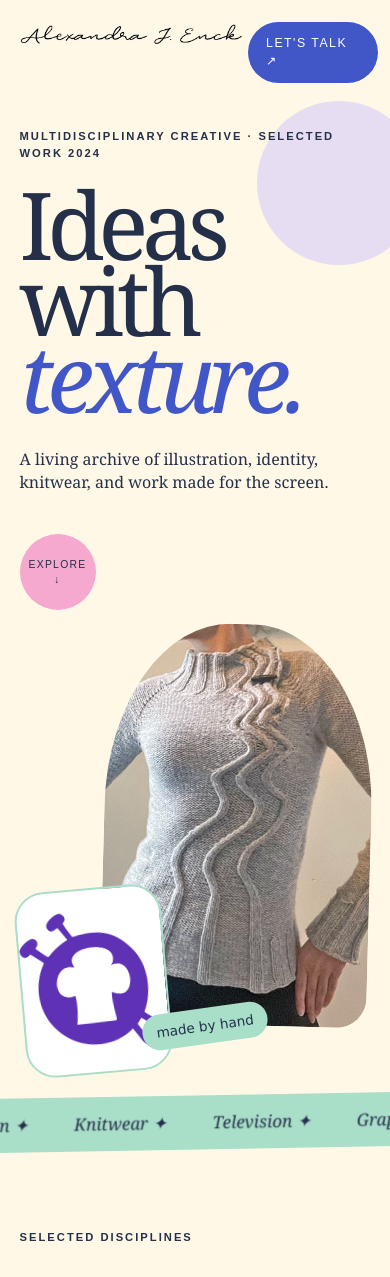
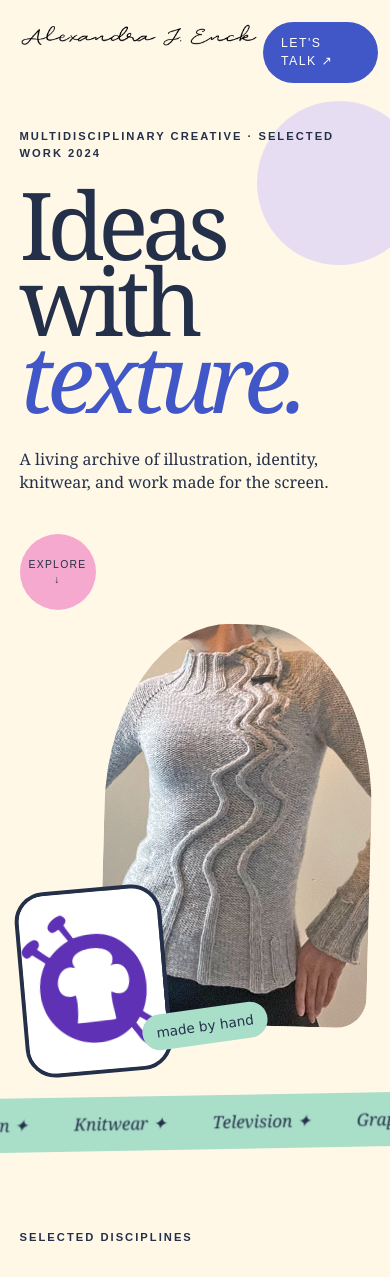
Before and after one commit to alexandraenck/alexandraenck.github.io, a Next.js app: page / in a window 390 px wide. Shown: the top 1277 px of the page. Built offline with nearby package versions, Linux system fonts and the light colour scheme.

Commit message:
Match hero border and enlarge signature

```diff
--- a/app/globals.css
+++ b/app/globals.css
@@ -75,7 +75,7 @@ a { color: inherit; text-decoration: none; }
 }
 .wordmark {
   display: block;
-  width: clamp(288px, 33.6vw, 492px);
+  width: clamp(345.6px, 40.32vw, 590.4px);
 }
 .wordmark img {
   display: block;
@@ -141,7 +141,7 @@ em { font-weight: 400; }
 .hero-image { margin: 0; overflow: hidden; position: absolute; }
 .hero-image img { height: 100%; object-fit: cover; }
 .hero-image-main { background: #d9d0c5; border-radius: 46% 46% 30px 30px; height: 84%; right: 2%; top: 6%; transform: rotate(1.5deg); width: 61%; }
-.hero-image-float { border: 2px solid var(--mint); border-radius: 30px; bottom: 3%; height: 38%; left: 3%; transform: rotate(-5deg); width: 38%; z-index: 2; }
+.hero-image-float { border: 4px solid var(--ink); border-radius: 30px; bottom: 3%; height: 38%; left: 3%; transform: rotate(-5deg); width: 38%; z-index: 2; }
 .hero-image-float img { object-fit: contain; background: white; }
 .scribble { background: var(--mint); border-radius: 100px; bottom: 8%; color: var(--ink); font-family: "Comic Sans MS", cursive; font-size: clamp(.85rem, 1.5vw, 1.25rem); left: 40%; padding: 8px 14px; position: absolute; transform: rotate(-8deg); z-index: 3; }
 .hero-index { bottom: 3.4vw; font-family: Georgia, "Times New Roman", serif; font-size: 0.9rem; position: absolute; right: 3.4vw; }
@@ -353,14 +353,14 @@ footer { background: var(--pink); color: var(--ink); padding: clamp(5rem, 10vw,
 
 @media (max-width: 600px) {
   .site-header { align-items: flex-start; }
-  .wordmark { width: min(62.4vw, 276px); }
+  .wordmark { width: min(74.88vw, 331.2px); }
   nav { gap: 12px; }
   nav a:not(.nav-cta) { display: none; }
   .hero { padding-left: 5vw; padding-right: 5vw; }
   .hero h1 { font-size: clamp(4.5rem, 24vw, 7rem); }
   .hero-art { height: 58vh; }
   .hero-image-main { height: 82%; right: 0; width: 76%; }
-  .hero-image-float { border-width: 2px; bottom: 2%; left: 0; width: 42%; }
+  .hero-image-float { border-width: 4px; bottom: 2%; left: 0; width: 42%; }
   .scribble { left: 35%; }
   .section-pad, .project-section { padding-left: 5vw; padding-right: 5vw; }
   .project-links a { min-height: 95px; }
```
